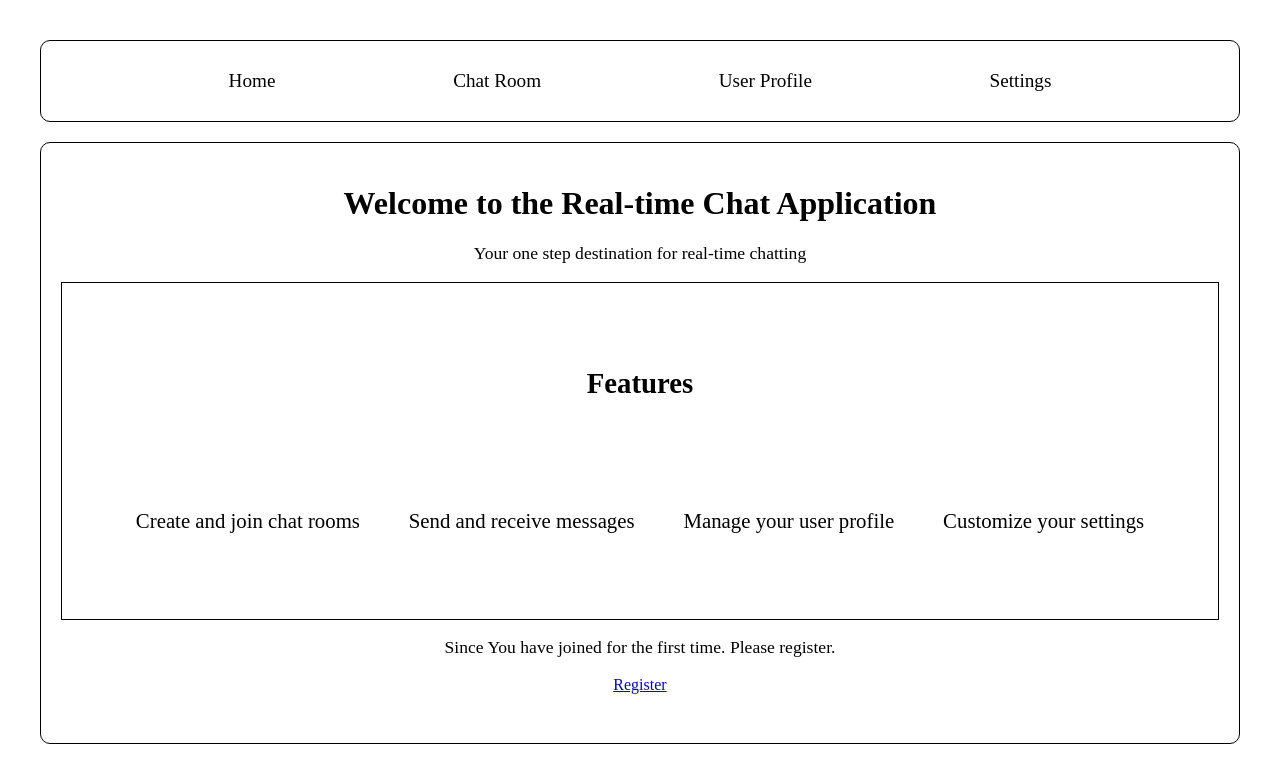
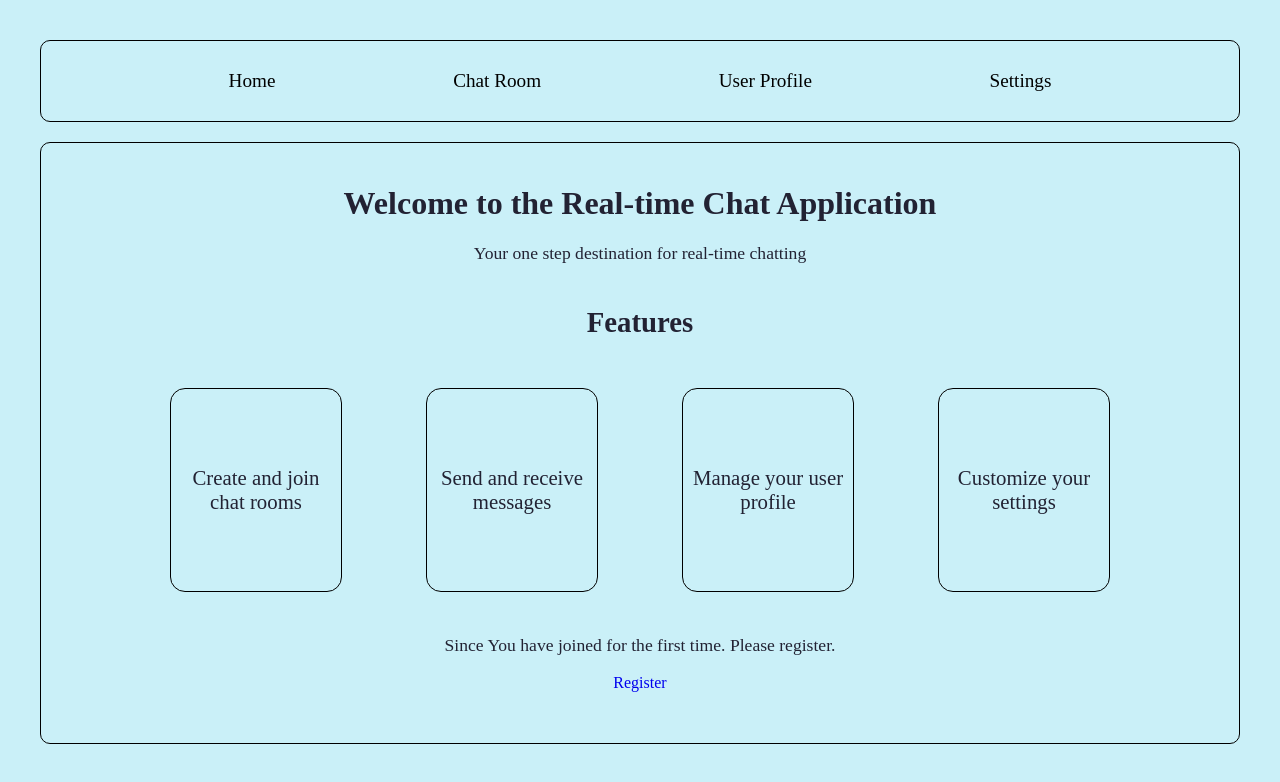
Before and after one commit to Aayush-Koju/Real-time-Chat-App, a React (Vite) app: page / in a window 1280 px wide. Shown: the top 782 px of the page. Built offline with nearby package versions, Linux system fonts and the light colour scheme.

Commit message:
changed the background color and removed the border for overview

```diff
--- a/index.html
+++ b/index.html
@@ -4,7 +4,7 @@
     <meta charset="UTF-8" />
     <link rel="icon" type="image/svg+xml" href="/vite.svg" />
     <meta name="viewport" content="width=device-width, initial-scale=1.0" />
-    <title>Vite + React</title>
+    <title>Real time chat Application</title>
   </head>
   <body>
     <div id="root"></div>
--- a/src/components/Home.css
+++ b/src/components/Home.css
@@ -15,7 +15,6 @@
 }
 
 .overview {
-    border: 1px solid black;
     height: 60%;
     display: flex;
     flex-direction: column;
@@ -35,3 +34,18 @@
     list-style: none;
     font-size: 1.3rem;
 }
+
+.overview ul li {
+    border: 1px solid black;
+    padding: 5px;
+    width: 10rem;
+    height: 12rem;
+    display: flex;
+    flex-direction: column;
+    justify-content: center;
+    border-radius: 15px;
+}
+
+.register a{
+    text-decoration: none;
+}
--- a/src/components/Home.jsx
+++ b/src/components/Home.jsx
@@ -25,7 +25,7 @@ export default function Home() {
             </ul>
           </div>
 
-          <div>
+          <div className="register">
             <p>Since You have joined for the first time. Please register.</p>
 
             <Link to="/userprofile">Register</Link>
--- a/src/index.css
+++ b/src/index.css
@@ -2,3 +2,8 @@
   background-color: rgb(57, 54, 54);
   color: white;
 }
+
+body {
+  background-color: #caf0f8;
+  color: #222233;
+}
```
